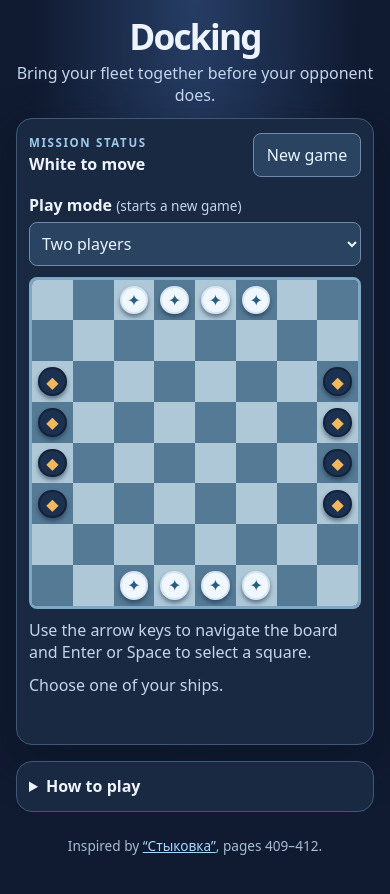
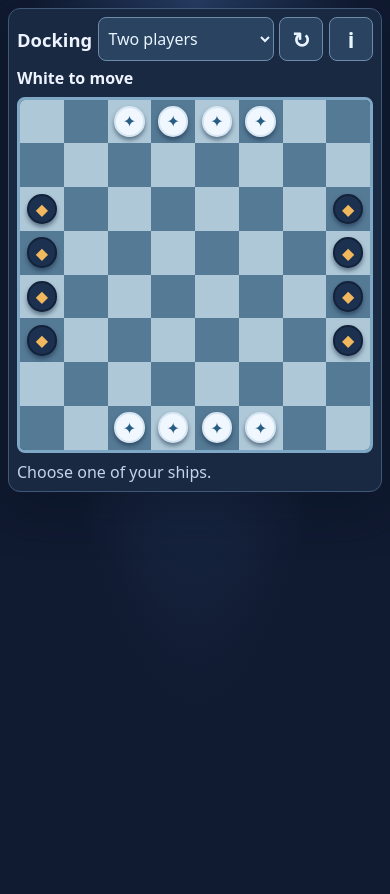
Before and after one commit to ungerfall-coauthored/docking-game, a website with bundled scripts: page index.html in a window 390 px wide. After the commit the page ends 844 px from the top, so only its background shows below. Built offline with nearby package versions, Linux system fonts and the light colour scheme.

Commit message:
coauthor: compact Docking game controls for mobile
Co-authored-by: Copilot <223556219+Copilot@users.noreply.github.com>

```diff
--- a/index.html
+++ b/index.html
@@ -9,36 +9,35 @@
 </head>
 <body>
   <main>
-    <header>
-      <p class="eyebrow">A game of space and strategy</p>
-      <h1>Docking</h1>
-      <p>Bring your fleet together before your opponent does.</p>
-    </header>
     <section class="game" aria-label="Docking game">
       <div class="game-head">
-        <div><p class="label">MISSION STATUS</p><p id="status" role="status" aria-live="polite"></p></div>
-        <button id="restart" class="restart" type="button">New game</button>
-      </div>
-      <div class="mode-control">
-        <label for="mode">Play mode <span>(starts a new game)</span></label>
-        <select id="mode">
-          <option value="two">Two players</option>
-          <option value="computer">Against computer (you: White)</option>
-        </select>
+        <div class="toolbar">
+          <h1>Docking</h1>
+          <label for="mode" class="visually-hidden">Play mode (changing starts a new game)</label>
+          <select id="mode" title="Changing modes starts a new game">
+            <option value="two">Two players</option>
+            <option value="computer">Vs computer</option>
+          </select>
+          <button id="restart" class="icon-button" type="button" aria-label="New game" title="New game"><span aria-hidden="true">↻</span></button>
+          <details class="info">
+            <summary class="icon-button" aria-label="Game information and rules" title="Game information and rules">i</summary>
+            <div class="info-panel">
+              <h2>How to play</h2>
+              <p>Choose two players on one device or play as White against the computer. Changing modes starts a new game. White starts. Select a ship, then a highlighted square. Connect all eight of your ships through horizontal or vertical neighbors to win.</p>
+              <p>A ship travels in any of eight directions. Count every ship in that direction, including itself; that is the exact travel distance. You may jump your own ships, but not an opposing ship, or land on your own.</p>
+              <p>You may land on an opposing ship only if it can escape along an empty diagonal for at least four squares. Hover over or focus a ship to see possible displacements: C marks the opponent and E marks its escape squares. Select your ship, then select an opponent. Its captain clicks an escape square before the turn ends. Ships are never captured.</p>
+              <p>A ship surrounded on all four sides by opposing ships crashes and its fleet loses. A crash takes precedence over docking; if both fleets crash or both connect at once, the moving fleet wins. The same position with the same player to move occurring three times, or a player having no legal move, is a draw. These tie and escape-choice rules are interpretations where the source is silent.</p>
+              <p>Inspired by <a href="https://djvu.online/file/Q65rmYCZMvkfx">“Стыковка”</a>, pages 409–412.</p>
+            </div>
+          </details>
+        </div>
+        <p id="status" role="status" aria-live="polite"></p>
       </div>
       <div id="board" class="board" role="group" aria-label="Game board" aria-describedby="board-help hint opportunities"></div>
-      <p id="board-help" class="hint">Use the arrow keys to navigate the board and Enter or Space to select a square.</p>
+      <p id="board-help" class="visually-hidden">Use the arrow keys to navigate the board and Enter or Space to select a square.</p>
       <p id="hint" class="hint" aria-live="polite"></p>
       <p id="opportunities" class="hint" aria-live="polite"></p>
     </section>
-    <details>
-      <summary>How to play</summary>
-      <p>Choose two players on one device or play as White against the computer. Changing modes starts a new game. White starts. Select a ship, then a highlighted square. Connect all eight of your ships through horizontal or vertical neighbors to win.</p>
-      <p>A ship travels in any of eight directions. Count every ship in that direction, including itself; that is the exact travel distance. You may jump your own ships, but not an opposing ship, or land on your own.</p>
-      <p>You may land on an opposing ship only if it can escape along an empty diagonal for at least four squares. Hover over or focus a ship to see possible displacements: C marks the opponent and E marks its escape squares. Select your ship, then select an opponent. Its captain clicks an escape square before the turn ends. Ships are never captured.</p>
-      <p>A ship surrounded on all four sides by opposing ships crashes and its fleet loses. A crash takes precedence over docking; if both fleets crash or both connect at once, the moving fleet wins. The same position with the same player to move occurring three times, or a player having no legal move, is a draw. These tie and escape-choice rules are interpretations where the source is silent.</p>
-    </details>
-    <footer>Inspired by <a href="https://djvu.online/file/Q65rmYCZMvkfx">“Стыковка”</a>, pages 409–412.</footer>
   </main>
   <script type="module" src="./app.js"></script>
 </body>
--- a/style.css
+++ b/style.css
@@ -1,22 +1,23 @@
 :root { color-scheme: dark; font-family: system-ui, sans-serif; background: #101a30; color: #eef4ff; }
 * { box-sizing: border-box; }
 body { margin: 0; background: radial-gradient(ellipse at top, #263d64, #101a30 60%); min-height: 100vh; }
-main { max-width: 760px; padding: max(2rem, env(safe-area-inset-top)) max(1rem, env(safe-area-inset-right)) max(3rem, env(safe-area-inset-bottom)) max(1rem, env(safe-area-inset-left)); margin: auto; }
-header { text-align: center; margin-bottom: 1.5rem; }
-h1 { font-size: clamp(2.5rem, 8vw, 4rem); margin: 0; letter-spacing: -.05em; }
-header p { color: #c3d4eb; margin: .4rem 0; }
-.eyebrow, .label { font-size: .72rem; letter-spacing: .14em; text-transform: uppercase; font-weight: 700; color: #9dc9ed; }
-.game, details { background: #192942; border: 1px solid #405878; border-radius: 1rem; padding: clamp(.8rem, 3vw, 1.4rem); box-shadow: 0 1rem 3rem #07101f66; }
-.game-head { display: flex; justify-content: space-between; align-items: center; gap: 1rem; margin-bottom: 1rem; }
-.game-head p { margin: .2rem 0; }
-#status { font-size: clamp(1rem, 3vw, 1.3rem); font-weight: 700; }
+main { max-width: 760px; padding: max(.5rem, env(safe-area-inset-top)) max(.5rem, env(safe-area-inset-right)) max(.5rem, env(safe-area-inset-bottom)) max(.5rem, env(safe-area-inset-left)); margin: auto; }
+.game { background: #192942; border: 1px solid #405878; border-radius: .75rem; padding: clamp(.5rem, 2vw, 1rem); box-shadow: 0 1rem 3rem #07101f66; }
+.game-head { position: relative; margin-bottom: .5rem; }
+.toolbar { display: flex; align-items: center; gap: .35rem; }
+.toolbar h1 { font-size: 1.15rem; margin: 0; }
+#status { margin: .35rem 0 0; font-size: 1rem; font-weight: 700; }
 button { font: inherit; cursor: pointer; }
-.restart { color: #e8f4ff; border: 1px solid #6d8bab; background: #294361; border-radius: .5rem; padding: .6rem .8rem; white-space: nowrap; }
-.restart, select { min-height: 44px; }
-.mode-control { display: flex; flex-wrap: wrap; align-items: center; gap: .4rem .8rem; margin-bottom: 1rem; }
-.mode-control label { font-weight: 700; }
-.mode-control label span { font-weight: 400; color: #c3d4eb; font-size: .85rem; }
-.mode-control select { flex: 1 1 15rem; min-width: 0; color: #e8f4ff; background: #294361; border: 1px solid #6d8bab; border-radius: .5rem; padding: .5rem; font: inherit; font-size: 1rem; }
+.icon-button, #mode { min-height: 44px; color: #e8f4ff; background: #294361; border: 1px solid #6d8bab; border-radius: .5rem; font: inherit; }
+.icon-button { flex: none; width: 44px; display: grid; place-items: center; padding: 0; font-size: 1.35rem; font-weight: 700; cursor: pointer; }
+#mode { flex: 1 1 auto; min-width: 0; padding: .35rem; font-size: 1rem; }
+.info { flex: none; }
+.info summary { list-style: none; }
+.info summary::-webkit-details-marker { display: none; }
+.info-panel { position: absolute; z-index: 2; top: 100%; left: 0; right: 0; max-height: min(65vh, 30rem); overflow: auto; background: #192942; border: 1px solid #6d8bab; border-radius: .5rem; padding: .8rem; box-shadow: 0 .5rem 1.5rem #07101fbb; line-height: 1.5; }
+.info-panel h2 { font-size: 1.1rem; margin: 0; }
+.info-panel p { color: #d3e1ef; }
+.visually-hidden { position: absolute; width: 1px; height: 1px; padding: 0; margin: -1px; overflow: hidden; clip: rect(0, 0, 0, 0); white-space: nowrap; border: 0; }
 .board { display: grid; grid-template-columns: repeat(8, 1fr); overflow: hidden; border: 3px solid #7fa8c6; border-radius: .5rem; }
 .square { position: relative; aspect-ratio: 1; display: grid; place-items: center; padding: 0; border: 0; border-radius: 0; }
 .square { touch-action: manipulation; }
@@ -26,7 +27,7 @@ button { font: inherit; cursor: pointer; }
 .square.target { box-shadow: inset 0 0 0 4px #f6d774; }
 .square.escape-preview { box-shadow: inset 0 0 0 2px #092a25, inset 0 0 0 6px #40e6b2; }
 .square.target.escape-preview, .square.selected.escape-preview { box-shadow: inset 0 0 0 4px #f4c95d; }
-.square:focus-visible, .restart:focus-visible, select:focus-visible, summary:focus-visible { outline: 4px solid #ffb34e; outline-offset: -4px; z-index: 1; }
+.square:focus-visible, .icon-button:focus-visible, select:focus-visible { outline: 4px solid #ffb34e; outline-offset: -4px; z-index: 1; }
 .ship { width: 70%; height: 70%; display: grid; place-items: center; border-radius: 50%; font-size: clamp(1rem, 4vw, 2rem); box-shadow: 0 3px 4px #0e223c80; }
 .ship.white { background: #f0f7ff; color: #285d83; border: 2px solid #d5e5f1; }
 .ship.black { background: #1c304f; color: #f1b85d; border: 2px solid #132239; }
@@ -34,22 +35,9 @@ button { font: inherit; cursor: pointer; }
 .escape-marker { position: absolute; top: 4px; right: 4px; display: grid; place-items: center; width: 1.15rem; height: 1.15rem; border: 1px solid #092a25; border-radius: 50%; background: #40e6b2; color: #092a25; font-size: .75rem; font-weight: 800; line-height: 1; }
 .capture-marker { position: absolute; top: 4px; left: 4px; display: grid; place-items: center; width: 1.15rem; height: 1.15rem; border: 1px solid #472408; border-radius: 50%; background: #ffba72; color: #472408; font-size: .75rem; font-weight: 800; line-height: 1; }
 .escape-marker[hidden], .capture-marker[hidden] { display: none; }
-.hint { color: #c3d4eb; margin: 1rem 0 0; min-height: 1.5em; }
-details { margin-top: 1rem; box-shadow: none; line-height: 1.55; }
-summary { font-weight: 700; cursor: pointer; }
-details p { color: #d3e1ef; }
-footer { color: #a7bdd3; text-align: center; margin-top: 1.5rem; font-size: .85rem; }
+.hint { color: #c3d4eb; margin: .5rem 0 0; }
+.hint:empty { margin: 0; }
 a { color: #a7d9ff; }
-@media (max-width: 600px) {
-  main { padding-top: max(.75rem, env(safe-area-inset-top)); }
-  header { margin-bottom: .75rem; }
-  header .eyebrow { display: none; }
-  header p { margin: .15rem 0; }
-  h1 { font-size: 2.2rem; }
-  .game, details { padding: .75rem; }
-  .mode-control { margin-bottom: .65rem; }
-  .hint { margin-top: .65rem; }
-}
 @media (orientation: landscape) and (max-height: 600px) {
   .board { max-width: min(100%, 70vh); margin: auto; }
 }
```
